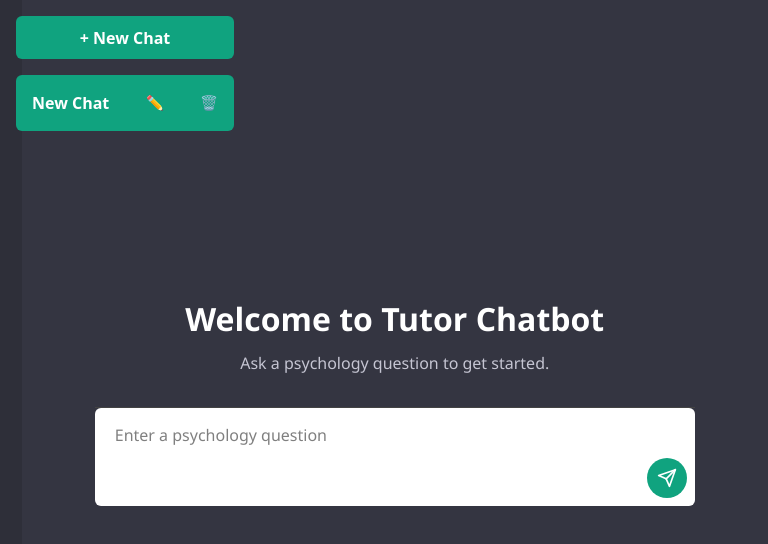
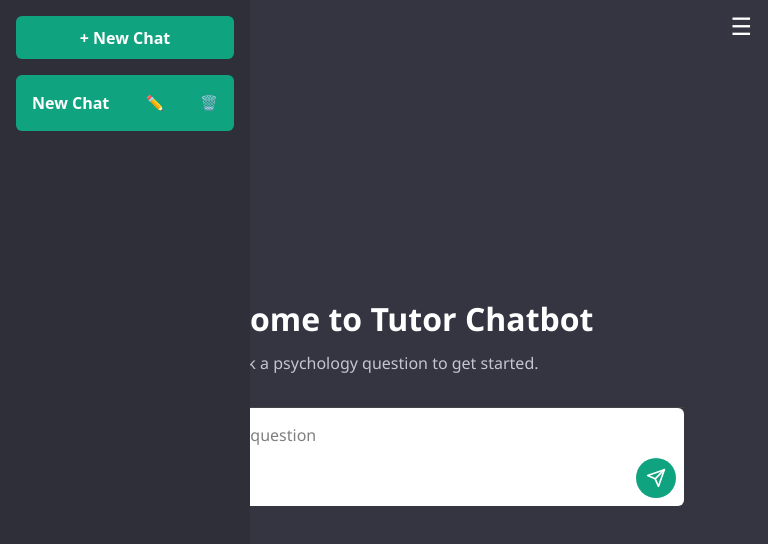
Before and after one commit to Sean-LeBlanc14/tutor-chat-frontend, a Next.js app: page / in a window 768 px wide. Shown: the top 544 px of the page. Built offline with nearby package versions, Linux system fonts and the light colour scheme.

Commit message:
Added menu styling to support multiple screen sizes

```diff
--- a/src/app/globals.css
+++ b/src/app/globals.css
@@ -18,8 +18,10 @@ body, html {
 }
 
 .HomePage {
+  position: relative;
   flex: 1;
   display: flex;
+  height: 100vh;
   flex-direction: column;
   justify-content: center;
   align-items: center;
@@ -28,7 +30,7 @@ body, html {
   padding: 1rem;
   font-family: 'Segoe UI', sans-serif;
   transition: all 0.3s ease;
-  overflow: hidden;
+  overflow-y: auto;
 }
 
 .HomePage.initial {
@@ -176,3 +178,15 @@ body, html {
   background-color: #343541;
   padding: 1rem 0;
 }
+
+@media (max-width: 768px) {
+  .app-layout {
+    display: block;
+  }
+
+  .HomePage {
+    width: 100vw;
+    height: 100vh;
+    overflow-y: auto;
+  }
+}
--- a/src/components/sidebar/sidebar.component.jsx
+++ b/src/components/sidebar/sidebar.component.jsx
@@ -6,12 +6,34 @@ const Sidebar = ({ chatLogs, activeChatId, onNewChat, onSelectChat, onRenameChat
     const [editingChatId, setEditingChatId] = useState(null)
     const [editTitle, setEditTitle] = useState('')
     const [sidebarOpen, setSidebarOpen] = useState(true)
+    const [userToggled, setUserToggled] = useState(false)
+    const [isMobile, setIsMobile] = useState(false)
+
+    const toggleSidebar = () => {
+        setSidebarOpen(prev => !prev)
+        setUserToggled(true)
+    }
 
     useEffect(() => {
-    if (window.innerWidth < 768) {
-        setSidebarOpen(false)
-    }
-    }, [])
+        const handleResize = () => {
+            const width = window.innerWidth
+            setIsMobile(width < 768)
+
+            if (width < 768) {
+                setSidebarOpen(false)
+            } else {
+                if (!userToggled) {
+                    setSidebarOpen(true)
+                }
+            }
+        }
+
+        handleResize()
+
+        window.addEventListener('resize', handleResize)
+
+        return () => window.removeEventListener('resize', handleResize)
+    }, [userToggled])
 
     const handleRenameStart = (chat) => {
         setEditingChatId(chat.id)
@@ -28,15 +50,16 @@ const Sidebar = ({ chatLogs, activeChatId, onNewChat, onSelectChat, onRenameChat
         setEditTitle('')
     }
 
-    const toggleSidebar = () => {
-        setSidebarOpen(prev => !prev)
-    }
-
     return (
         <div className={`menu-wrapper ${sidebarOpen ? 'sidebar-open': 'sidebar-closed'}`}>
             <button className='menu-toggle' onClick={toggleSidebar}>
                 ☰
             </button>
+
+            {sidebarOpen && isMobile && (
+                <div className="overlay" onClick={toggleSidebar}></div>
+            )}
+
             <aside className={`sidebar ${sidebarOpen ? 'open': 'closed'}`}>
                 <div className='sidebar-header'>
                     <button className='new-chat-button' onClick={onNewChat}>
--- a/src/components/sidebar/sidebar.styles.css
+++ b/src/components/sidebar/sidebar.styles.css
@@ -25,15 +25,30 @@
     z-index: 1001;
 }
 
+.overlay {
+    position: fixed;
+    top: 0;
+    left: 0;
+    height: 100vh;
+    width: 100vw;
+    background-color: rgba(0, 0, 0, 0.4);
+    z-index: 1000;
+}
+
 .sidebar {
     width: 250px;
     color: white;
     padding: 1rem;
     overflow-y: auto;
     transition: transform 0.3s ease;
+    z-index: 1100;
 }
 
 @media (min-width: 768px) {
+    .overlay {
+        display: none;
+    }
+
     .sidebar {
         transform: translateX(0);
     }
@@ -52,6 +67,7 @@
     visibility: hidden;
     opacity: 0;
     transition: transform 0.3s ease, opacity 0.3s ease;
+    pointer-events: none;
 }
 
 .sidebar.open {
@@ -130,12 +146,34 @@
 
 @media (max-width: 768px) {
     .sidebar {
-        position: absolute;
+        position: fixed;
+        top: 0;
+        left: 0;
+        height: 100%;
+        width: 250px;
+        z-index: 1100;
+        background-color: #2e2f39;
         transform: translateX(-100%);
-        z-index: 100;
     }
 
     .sidebar.open {
         transform: translateX(0);
     }
+
+    .sidebar.closed {
+        transform: translateX(-100%);
+        pointer-events: none;
+        opacity: 0;
     }
+
+    .menu-wrapper {
+        position: static;
+        width: auto;
+        height: auto;
+    }
+
+    .menu-toggle {
+        position: absolute;
+        right: 1rem;
+    }
+}
```
Also changed, not shown: src/components/search-box/search-box.component.jsx (line endings or trailing spaces), src/components/search-box/search-box.styles.css (line endings or trailing spaces), src/components/spinner/spinner.component.jsx (line endings or trailing spaces), src/components/spinner/spinner.styles.css (line endings or trailing spaces). Lines whose indentation alone changed are shown as unchanged.
